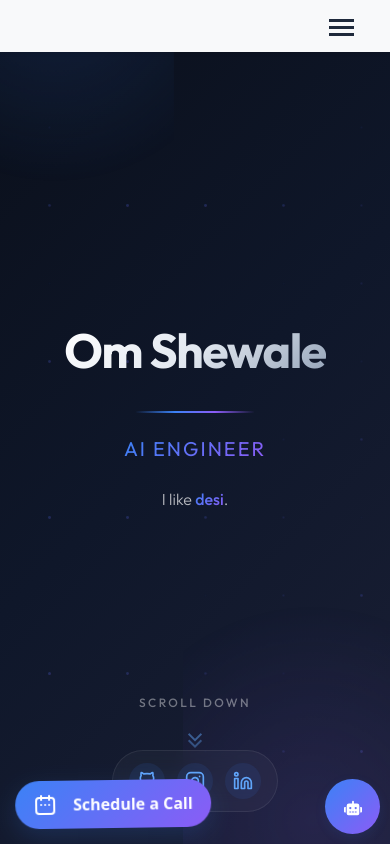
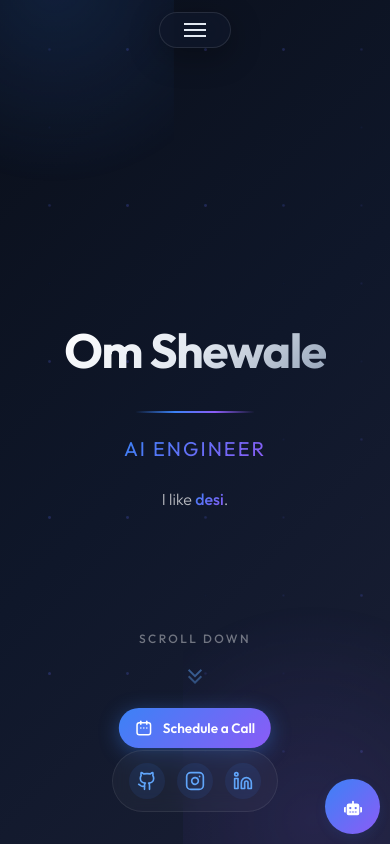
Before and after one commit to omshewale30/portfolio-new, a React (Vite) app: page / in a window 390 px wide. Shown: the top 844 px of the page. Built offline with nearby package versions, Linux system fonts and the light colour scheme.

Commit message:
Refactor Navbar and Landing styles for improved aesthetics and responsiveness; update Schedule Call Button positioning and hover effects.

```diff
--- a/src/CSS/Landing.css
+++ b/src/CSS/Landing.css
@@ -415,6 +415,6 @@ h3 {
     }
 
     .scroll-indicator {
-        bottom: 6rem;
+        bottom: 10rem;
     }
 }
--- a/src/CSS/Navbar.css
+++ b/src/CSS/Navbar.css
@@ -1,208 +1,260 @@
-/* General Navbar Styling */
+/* General Navbar Styling - Floating Glass Island */
 .navbar {
-    position: fixed;
-    top: 0;
-    width: 100%;
-    z-index: 1050;
-    background-color: rgba(255, 255, 255, 0.98);
-    box-shadow: 0 4px 20px rgba(0, 0, 0, 0.15);
-    padding: 0.75rem 1.5rem;
-    transition: all 0.3s ease;
+    position: fixed !important;
+    top: 1rem !important;
+    left: 50% !important;
+    transform: translateX(-50%) !important;
+    width: auto !important;
+    max-width: calc(100% - 2rem) !important;
+    z-index: 1050 !important;
+    background: rgba(15, 23, 42, 0.75) !important;
+    backdrop-filter: blur(20px) !important;
+    -webkit-backdrop-filter: blur(20px) !important;
+    border: 1px solid rgba(255, 255, 255, 0.1) !important;
+    box-shadow: 0 8px 32px rgba(0, 0, 0, 0.3) !important;
+    padding: 0.6rem 1.5rem !important;
+    border-radius: 50px !important;
+    transition: all 0.3s cubic-bezier(0.4, 0, 0.2, 1) !important;
 }
 
 .navbar.scrolled {
-    background-color: rgba(255, 255, 255, 0.98);
-    box-shadow: 0 4px 20px rgba(0, 0, 0, 0.15);
-    padding: 0.5rem 1.5rem;
+    background: rgba(15, 23, 42, 0.9) !important;
+    box-shadow: 0 8px 32px rgba(0, 0, 0, 0.4) !important;
+    padding: 0.5rem 1.5rem !important;
+}
+
+.navbar-inner {
+    display: flex;
+    align-items: center;
+    width: 100%;
 }
 
 .navbar-toggler {
-    border: none;
-    background: transparent;
-    cursor: pointer;
-    margin-left: auto;
-    padding: 0.5rem;
+    border: none !important;
+    background: transparent !important;
+    cursor: pointer !important;
+    margin-left: auto !important;
+    padding: 0.5rem !important;
+    box-shadow: none !important;
+}
+
+.navbar-toggler:focus {
+    box-shadow: none !important;
 }
 
 .navbar-toggler-icon {
-    width: 25px;
-    height: 3px;
-    background: #1e293b;
-    position: relative;
-    transition: all 0.3s ease;
+    width: 22px !important;
+    height: 2px !important;
+    background: #e2e8f0 !important;
+    background-image: none !important;
+    position: relative !important;
+    transition: all 0.3s ease !important;
+    display: block !important;
 }
 
 .navbar-toggler-icon::before,
 .navbar-toggler-icon::after {
-    content: "";
-    width: 25px;
-    height: 3px;
-    background: #1e293b;
-    position: absolute;
-    left: 0;
-    transition: all 0.3s ease;
+    content: "" !important;
+    width: 22px !important;
+    height: 2px !important;
+    background: #e2e8f0 !important;
+    position: absolute !important;
+    left: 0 !important;
+    transition: all 0.3s ease !important;
 }
 
 .navbar-toggler-icon::before {
-    top: -7px;
+    top: -6px !important;
 }
 
 .navbar-toggler-icon::after {
-    top: 7px;
+    top: 6px !important;
+}
+
+/* Desktop - expanded by default */
+.navbar-toggler {
+    display: none !important;
+}
+
+.collapse,
+.navbar-collapse {
+    display: flex !important;
+    position: static !important;
+    width: auto !important;
+    background: transparent !important;
+    border: none !important;
+    box-shadow: none !important;
+    opacity: 1 !important;
+    transform: none !important;
 }
 
 .navbar-nav {
     margin-left: auto;
-    display: flex;
+    display: flex !important;
+    flex-direction: row !important;
     align-items: center;
-    gap: 1.25rem;
+    gap: 0.5rem;
 }
 
 .navbar-nav .nav-link {
-    color: #1e293b;
-    font-weight: 600;
-    font-size: 1.1rem;
-    padding: 0.6rem 1rem;
-    border-radius: 8px;
-    transition: all 0.3s ease;
-    position: relative;
-    text-decoration: none;
+    color: rgba(255, 255, 255, 0.85) !important;
+    font-weight: 500 !important;
+    font-size: 0.95rem !important;
+    padding: 0.5rem 1rem !important;
+    border-radius: 25px !important;
+    transition: all 0.3s ease !important;
+    position: relative !important;
+    text-decoration: none !important;
+    background: transparent !important;
 }
 
 .navbar-nav .nav-link:hover {
-    color: #007aff;
-    background-color: rgba(0, 122, 255, 0.1);
-    transform: translateY(-1px);
+    color: #fff !important;
+    background: rgba(255, 255, 255, 0.1) !important;
 }
 
 .navbar-nav .nav-link.active {
-    color: #007aff;
-    background-color: rgba(0, 122, 255, 0.1);
-    font-weight: 700;
+    color: #fff !important;
+    background: linear-gradient(135deg, rgba(59, 130, 246, 0.3), rgba(139, 92, 246, 0.3)) !important;
+    font-weight: 600 !important;
 }
 
 /* Dropdown Menu for Desktop */
 .dropdown-menu {
-    display: none;
-    position: absolute;
-    background: white;
-    border-radius: 12px;
-    box-shadow: 0 8px 24px rgba(0, 0, 0, 0.15);
-    padding: 0.75rem;
-    z-index: 1051;
-    top: 100%;
-    left: 0;
-    min-width: 200px;
-    border: 1px solid rgba(0, 0, 0, 0.08);
+    display: none !important;
+    position: absolute !important;
+    background: rgba(15, 23, 42, 0.95) !important;
+    backdrop-filter: blur(20px) !important;
+    -webkit-backdrop-filter: blur(20px) !important;
+    border-radius: 16px !important;
+    box-shadow: 0 8px 32px rgba(0, 0, 0, 0.3) !important;
+    padding: 0.75rem !important;
+    z-index: 1051 !important;
+    top: calc(100% + 0.5rem) !important;
+    left: 50% !important;
+    transform: translateX(-50%) !important;
+    min-width: 180px !important;
+    border: 1px solid rgba(255, 255, 255, 0.1) !important;
 }
 
 .dropdown-menu.show {
-    display: block;
-    animation: fadeInDown 0.3s ease;
+    display: block !important;
+    animation: fadeInDown 0.3s ease !important;
 }
 
 .dropdown-item {
-    font-size: 1rem;
-    padding: 0.6rem 1rem;
-    color: #1e293b;
-    text-decoration: none;
-    transition: all 0.2s ease;
-    border-radius: 6px;
-    margin: 0.25rem 0;
-    font-weight: 500;
+    font-size: 0.9rem !important;
+    padding: 0.6rem 1rem !important;
+    color: rgba(255, 255, 255, 0.8) !important;
+    text-decoration: none !important;
+    transition: all 0.2s ease !important;
+    border-radius: 8px !important;
+    margin: 0.25rem 0 !important;
+    font-weight: 500 !important;
+    display: block !important;
+    background: transparent !important;
 }
 
-.dropdown-item:hover {
-    color: #007aff;
-    background-color: rgba(0, 122, 255, 0.1);
+.dropdown-item:hover,
+.dropdown-item:focus {
+    color: #fff !important;
+    background: rgba(255, 255, 255, 0.1) !important;
 }
 
 /* Mobile Menu Styling */
 @media (max-width: 768px) {
     .navbar {
-        padding: 0.5rem 1rem;
+        top: 0.75rem !important;
+        padding: 0.5rem 1rem !important;
+        border-radius: 20px !important;
     }
 
     .navbar-toggler {
-        display: block;
-        margin-left: auto;
+        display: block !important;
+        margin-left: auto !important;
     }
 
-    .collapse {
-        display: none;
-        position: absolute;
-        top: 100%;
-        right: 0;
-        width: 85%;
-        background-color: rgba(255, 255, 255, 0.98);
-        box-shadow: 0 8px 24px rgba(0, 0, 0, 0.15);
-        border-radius: 12px;
-        transition: all 0.3s ease;
-        transform: translateY(-10px);
-        opacity: 0;
-        border: 1px solid rgba(0, 0, 0, 0.08);
+    .collapse,
+    .navbar-collapse {
+        display: none !important;
+        position: absolute !important;
+        top: calc(100% + 0.75rem) !important;
+        left: 50% !important;
+        transform: translateX(-50%) !important;
+        width: 280px !important;
+        max-width: calc(100vw - 2rem) !important;
+        background: rgba(15, 23, 42, 0.95) !important;
+        backdrop-filter: blur(20px) !important;
+        -webkit-backdrop-filter: blur(20px) !important;
+        box-shadow: 0 8px 32px rgba(0, 0, 0, 0.3) !important;
+        border-radius: 16px !important;
+        border: 1px solid rgba(255, 255, 255, 0.1) !important;
+        opacity: 0 !important;
+        transition: all 0.3s ease !important;
     }
 
-    .collapse.show {
-        display: block;
-        transform: translateY(0);
-        opacity: 1;
+    .collapse.show,
+    .navbar-collapse.show {
+        display: block !important;
+        opacity: 1 !important;
     }
 
     .navbar-nav {
-        flex-direction: column;
-        align-items: flex-start;
-        padding: 1rem;
-        gap: 0.5rem;
+        flex-direction: column !important;
+        align-items: stretch !important;
+        padding: 0.75rem !important;
+        gap: 0.25rem !important;
     }
 
     .nav-item {
-        width: 100%;
+        width: 100% !important;
     }
 
     .nav-link {
-        display: block;
-        width: 100%;
-        padding: 0.75rem 1rem;
-        color: #1e293b;
-        text-align: left;
-        border-radius: 8px;
-        transition: all 0.2s ease;
+        display: block !important;
+        width: 100% !important;
+        padding: 0.75rem 1rem !important;
+        color: rgba(255, 255, 255, 0.8) !important;
+        text-align: left !important;
+        border-radius: 10px !important;
+        transition: all 0.2s ease !important;
     }
 
     .nav-link:hover {
-        background-color: rgba(0, 122, 255, 0.1);
-        color: #007aff;
+        background: rgba(255, 255, 255, 0.1) !important;
+        color: #fff !important;
     }
 
     /* Dropdown Menu for Mobile */
     .dropdown-menu {
-        position: static;
-        background: rgba(0, 0, 0, 0.02);
-        box-shadow: none;
-        padding: 0.5rem;
-        margin-top: 0.5rem;
-        border: none;
+        position: static !important;
+        background: rgba(255, 255, 255, 0.05) !important;
+        backdrop-filter: none !important;
+        box-shadow: none !important;
+        padding: 0.5rem !important;
+        margin-top: 0.25rem !important;
+        border: none !important;
+        transform: none !important;
     }
 
     .dropdown-item {
-        padding: 0.6rem 1rem;
-        border-radius: 6px;
+        padding: 0.6rem 1rem !important;
+        border-radius: 8px !important;
     }
 
     .dropdown-item:hover {
-        background-color: rgba(0, 122, 255, 0.1);
+        background: rgba(255, 255, 255, 0.1) !important;
     }
 }
 
 @keyframes fadeInDown {
     from {
         opacity: 0;
-        transform: translateY(-10px);
+        transform: translateX(-50%) translateY(-10px);
     }
     to {
         opacity: 1;
-        transform: translateY(0);
+        transform: translateX(-50%) translateY(0);
     }
 }
 
@@ -216,11 +268,11 @@
 .nav-link[href="/projects"]::after {
     content: "New";
     position: absolute;
-    top: -8px;
-    right: -8px;
-    background: #007aff;
+    top: -6px;
+    right: -6px;
+    background: linear-gradient(135deg, #3b82f6, #8b5cf6);
     color: white;
-    font-size: 0.75rem;
+    font-size: 0.65rem;
     padding: 2px 6px;
     border-radius: 10px;
     font-weight: 600;
@@ -229,12 +281,12 @@
 
 @keyframes pulse {
     0% {
-        box-shadow: 0 0 0 0 rgba(0, 122, 255, 0.4);
+        box-shadow: 0 0 0 0 rgba(59, 130, 246, 0.4);
     }
     70% {
-        box-shadow: 0 0 0 10px rgba(0, 122, 255, 0);
+        box-shadow: 0 0 0 8px rgba(59, 130, 246, 0);
     }
     100% {
-        box-shadow: 0 0 0 0 rgba(0, 122, 255, 0);
+        box-shadow: 0 0 0 0 rgba(59, 130, 246, 0);
     }
 }
--- a/src/CSS/ScheduleCallButton.css
+++ b/src/CSS/ScheduleCallButton.css
@@ -1,53 +1,67 @@
 .schedule-call-btn {
-  position: fixed;
-  bottom: 32px;
-  left: 32px;
-  right: unset;
-  z-index: 2000;
+  position: absolute;
+  top: 5.5rem;
+  left: 2rem;
+  z-index: 1000;
   display: flex;
   align-items: center;
-  gap: 12px;
+  gap: 10px;
   background: linear-gradient(135deg, #3b82f6, #8b5cf6);
   color: #fff;
-  padding: 16px 28px;
-  border-radius: 999px;
-  font-size: 1.1rem;
+  padding: 12px 24px;
+  border-radius: 50px;
+  font-size: 0.95rem;
   font-weight: 600;
-  box-shadow: 0 8px 24px rgba(59,130,246,0.18);
+  box-shadow: 0 4px 20px rgba(59, 130, 246, 0.4);
   text-decoration: none;
-  transition: transform 0.2s, box-shadow 0.2s, background 0.3s;
-  animation: shake 2.5s infinite;
+  border: none;
+  transition: all 0.3s cubic-bezier(0.4, 0, 0.2, 1);
 }
 
 .schedule-call-btn .icon {
   display: flex;
   align-items: center;
-  font-size: 1.3em;
+  color: #fff;
+}
+
+.schedule-call-btn .icon svg {
+  width: 20px;
+  height: 20px;
 }
 
 .schedule-call-btn .label {
-  margin-left: 4px;
+  color: #fff;
 }
 
-.schedule-call-btn:hover, .schedule-call-btn:focus {
-  background: linear-gradient(135deg, #8b5cf6, #3b82f6);
-  box-shadow: 0 12px 32px rgba(59,130,246,0.28);
-  transform: scale(1.06) rotate(-2deg);
-  outline: none;
+.schedule-call-btn:hover {
+  background: linear-gradient(135deg, #2563eb, #7c3aed);
+  box-shadow: 0 8px 30px rgba(59, 130, 246, 0.5);
+  transform: translateY(-2px) scale(1.02);
 }
 
-@keyframes shake {
-  0%, 100% { transform: translateX(0) rotate(0); }
-  10%, 30%, 50%, 70%, 90% { transform: translateX(-2px) rotate(-2deg); }
-  20%, 40%, 60%, 80% { transform: translateX(2px) rotate(2deg); }
+@media (max-width: 768px) {
+  .schedule-call-btn {
+    top: 4.5rem;
+    left: 1rem;
+    padding: 10px 16px;
+    font-size: 0.85rem;
+  }
+
+  .schedule-call-btn .icon svg {
+    width: 18px;
+    height: 18px;
+  }
 }
 
-@media (max-width: 600px) {
+@media (max-width: 480px) {
   .schedule-call-btn {
-    bottom: 16px;
-    left: 16px;
-    right: unset;
-    padding: 12px 18px;
-    font-size: 1rem;
+    top: auto;
+    bottom: 6rem;
+    left: 50%;
+    transform: translateX(-50%);
+  }
+
+  .schedule-call-btn:hover {
+    transform: translateX(-50%) translateY(-2px);
   }
 }
--- a/src/components/Landing.jsx
+++ b/src/components/Landing.jsx
@@ -1,6 +1,7 @@
 import React, { useEffect, useState } from "react";
 import { Grid, Code, Cpu, Github, Instagram, Linkedin } from 'lucide-react';
 import '/src/CSS/Landing.css';
+import ScheduleCallButton from './ScheduleCallButton';
 
 const LandingPage = () => {
     const gridSize = 50;
@@ -49,6 +50,9 @@ const LandingPage = () => {
 
     return (
         <div className="landing-container">
+            {/* Schedule Call Button */}
+            <ScheduleCallButton />
+
             {/* Animated Background Grid */}
             <div className="social-icons">
                 <a href="https://github.com/omshewale30" target="_blank" rel="noopener noreferrer">
--- a/src/components/Navbar.jsx
+++ b/src/components/Navbar.jsx
@@ -86,8 +86,8 @@ const Header = () => {
     };
 
     return (
-        <nav className="navbar navbar-expand-lg bg-light fixed-top shadow-sm">
-            <div className="container-fluid">
+        <nav className="navbar">
+            <div className="navbar-inner">
                 <button
                     className="navbar-toggler"
                     type="button"
@@ -213,7 +213,6 @@ const Header = () => {
 
                     </ul>
                 </div>
-
             </div>
         </nav>
     );
```
